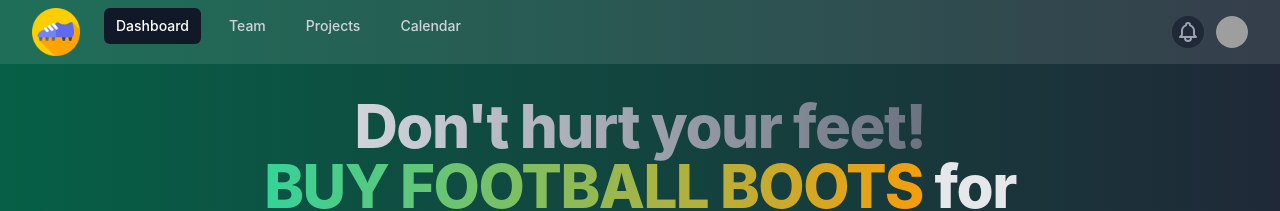
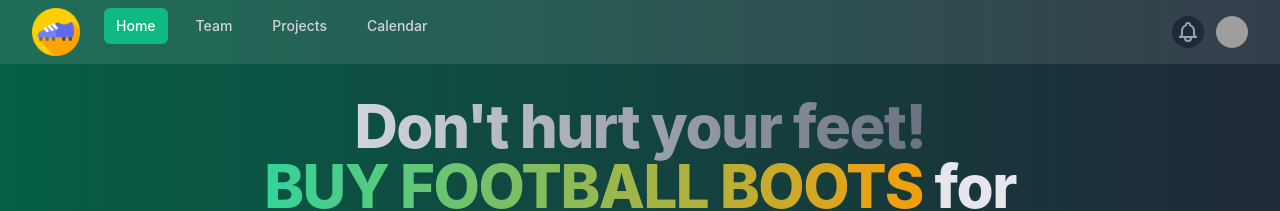
Before and after one commit to rayeemomayeer/Kick-Off-website, a React (Create React App) app: page / in a window 1280 px wide. Shown: the top 211 px of the page. Built offline with nearby package versions, Linux system fonts and the light colour scheme; grey boxes are pictures that could not be loaded.

Commit message:
nav design updt

```diff
--- a/src/Components/Shared/Navbar/Navbar.js
+++ b/src/Components/Shared/Navbar/Navbar.js
@@ -3,12 +3,13 @@ import { Fragment } from 'react'
 import { Disclosure, Menu, Transition } from '@headlessui/react'
 import { BellIcon, MenuIcon, XIcon } from '@heroicons/react/outline'
 import bootLogo from './football-boots.png'
+import { Link } from 'react-router-dom'
 
 const navigation = [
-  { name: 'Dashboard', href: '#', current: true },
-  { name: 'Team', href: '#', current: false },
-  { name: 'Projects', href: '#', current: false },
-  { name: 'Calendar', href: '#', current: false },
+  { name: 'Home', to: '/home', current: true },
+  { name: 'Team', to: '/', current: false },
+  { name: 'Projects', to: '/', current: false },
+  { name: 'Calendar', to: '/', current: false },
 ]
 
 function classNames(...classes) {
@@ -50,17 +51,10 @@ export default function Navbar() {
                 <div className="hidden sm:block sm:ml-6">
                   <div className="flex space-x-4">
                     {navigation.map((item) => (
-                      <a
-                        key={item.name}
-                        href={item.href}
-                        className={classNames(
-                          item.current ? 'bg-gray-900 text-white' : 'text-gray-300 hover:bg-gray-700 hover:text-white',
+                      <Link to={item.to} className={classNames(
+                          item.current ? 'bg-green-500 text-white' : 'text-gray-300 hover:bg-yellow-400 hover:text-white',
                           'px-3 py-2 rounded-md text-sm font-medium'
-                        )}
-                        aria-current={item.current ? 'page' : undefined}
-                      >
-                        {item.name}
-                      </a>
+                        )}>{item.name}</Link>
                     ))}
                   </div>
                 </div>
```
